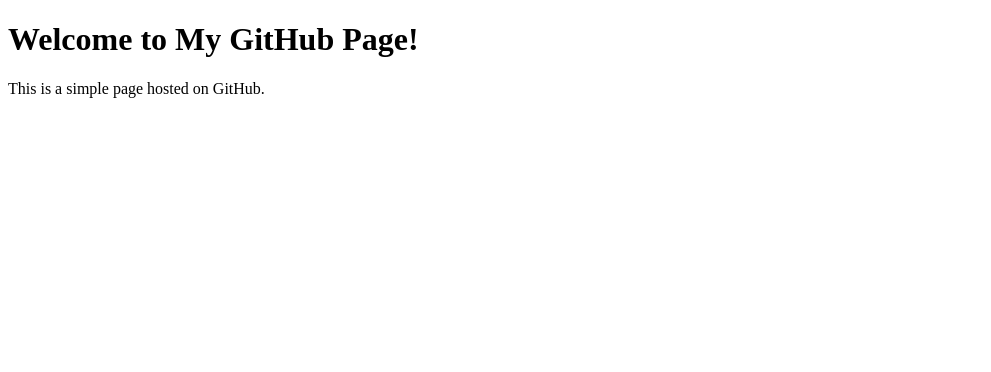
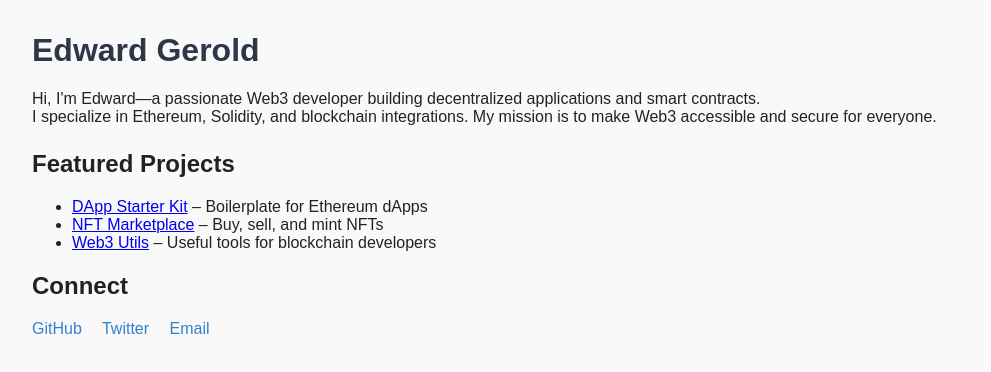
Before and after one commit to edwardgerold/edwardgerold.github.io, a plain HTML site: page index.html in a window 1280 px wide. Shown: the whole page, without its empty margins (0-991 px from the left). Drawn offline with Linux system fonts and the light colour scheme.

Commit message:
Updating my github page :)

```diff
--- a/index.html
+++ b/index.html
@@ -3,10 +3,32 @@
 <head>
     <meta charset="UTF-8">
     <meta name="viewport" content="width=device-width, initial-scale=1.0">
-    <title>My GitHub Page</title>
+    <title>Edward Gerold | Web3 Developer</title>
+    <style>
+        body { font-family: Arial, sans-serif; margin: 2em; background: #f9f9f9; color: #222; }
+        h1 { color: #2d3748; }
+        .bio { margin-bottom: 1.5em; }
+        .links a { margin-right: 1em; color: #3182ce; text-decoration: none; }
+        .links a:hover { text-decoration: underline; }
+    </style>
 </head>
 <body>
-    <h1>Welcome to My GitHub Page!</h1>
-    <p>This is a simple page hosted on GitHub.</p>
-</body>
-</html>
+    <h1>Edward Gerold</h1>
+    <div class="bio">
+        <p>
+            Hi, I'm Edward—a passionate Web3 developer building decentralized applications and smart contracts.<br>
+            I specialize in Ethereum, Solidity, and blockchain integrations. My mission is to make Web3 accessible and secure for everyone.
+        </p>
+    </div>
+    <h2>Featured Projects</h2>
+    <ul>
+        <li><a href="https://github.com/edwardgerold/dapp-starter" target="_blank">DApp Starter Kit</a> – Boilerplate for Ethereum dApps</li>
+        <li><a href="https://github.com/edwardgerold/nft-marketplace" target="_blank">NFT Marketplace</a> – Buy, sell, and mint NFTs</li>
+        <li><a href="https://github.com/edwardgerold/web3-utils" target="_blank">Web3 Utils</a> – Useful tools for blockchain developers</li>
+    </ul>
+    <h2>Connect</h2>
+    <div class="links">
+        <a href="https://github.com/edwardgerold" target="_blank">GitHub</a>
+        <a href="https://twitter.com/edwardgerold" target="_blank">Twitter</a>
+        <a href="mailto:edwardgerold@example.com">Email</a>
+    </div>
```
